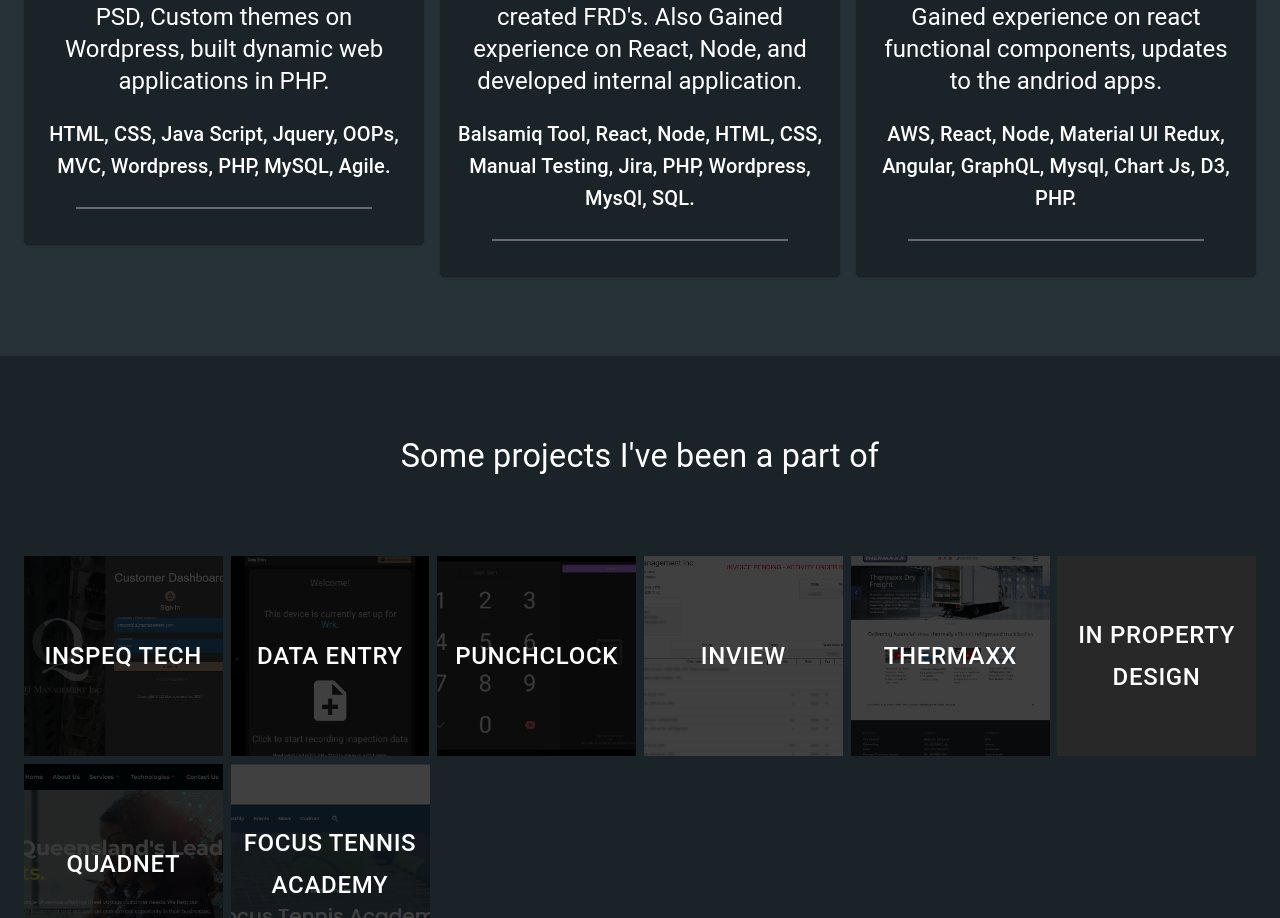
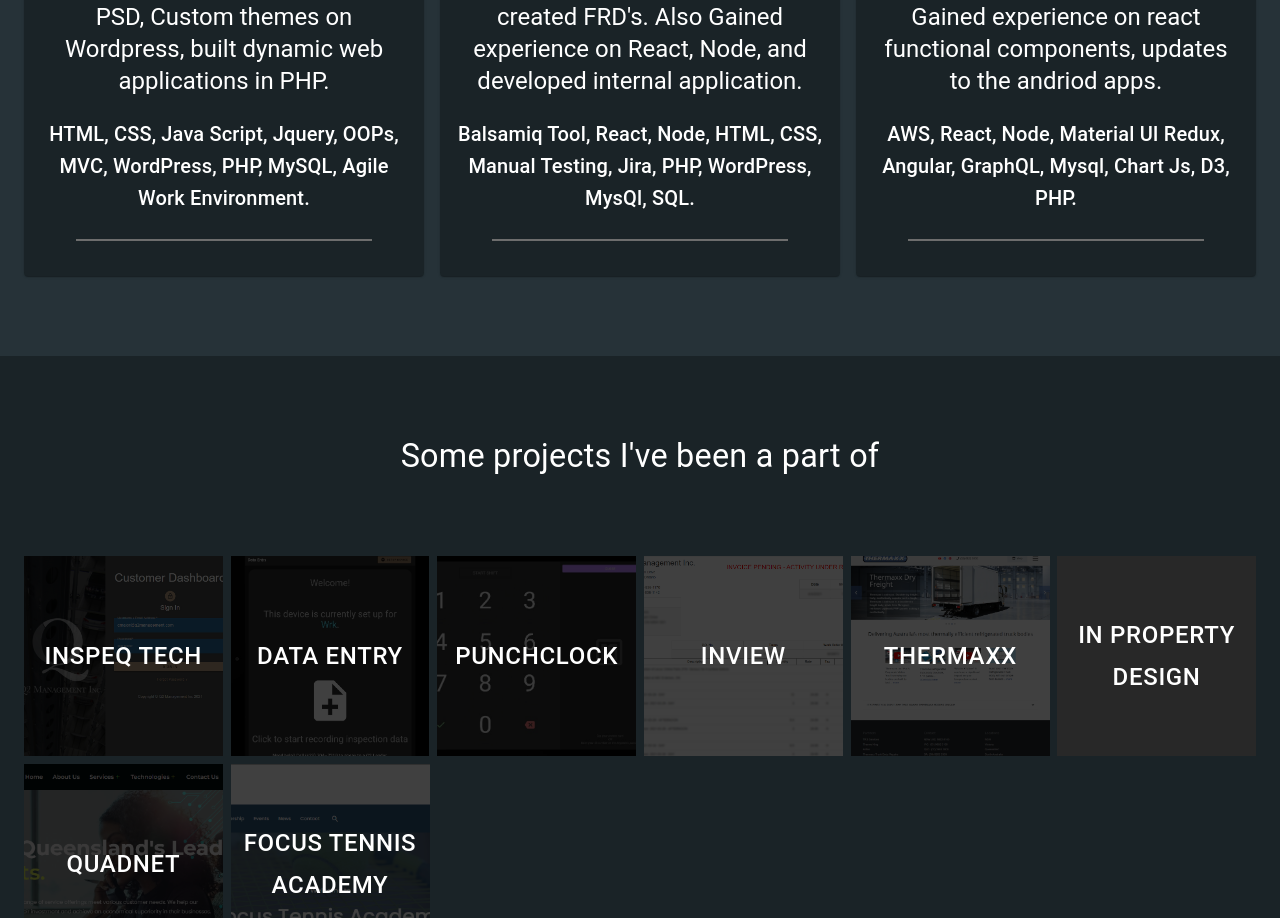
Before and after one commit to nithindara2023/ndara.ca, a React (Create React App) app: page / in a window 1280 px wide. Shown: the part 1267-2185 px from the top of the page. Built offline with nearby package versions, Linux system fonts and the light colour scheme; grey boxes are pictures that could not be loaded.

Commit message:
updated for aligning about me section

```diff
--- a/src/App.js
+++ b/src/App.js
@@ -401,7 +401,7 @@
                     </Typography>
                     <br />
                     <Typography variant="h6">
-                      HTML, CSS, Java Script, Jquery, OOPs, MVC, Wordpress, PHP, MySQL, Agile.
+                      HTML, CSS, Java Script, Jquery, OOPs, MVC, WordPress, PHP, MySQL, Agile Work Environment.
                     </Typography>
                     <br />
                     <div className={classes.underline}/>
@@ -426,7 +426,7 @@
                   <br />
                   <Typography variant="h6">
                     Balsamiq Tool, React, Node, HTML, CSS, Manual Testing,
-                    Jira, PHP, Wordpress, MysQl, SQL.
+                    Jira, PHP, WordPress, MysQl, SQL.
                   </Typography>
                   <br />
                   <div className={classes.underline}/>
```
